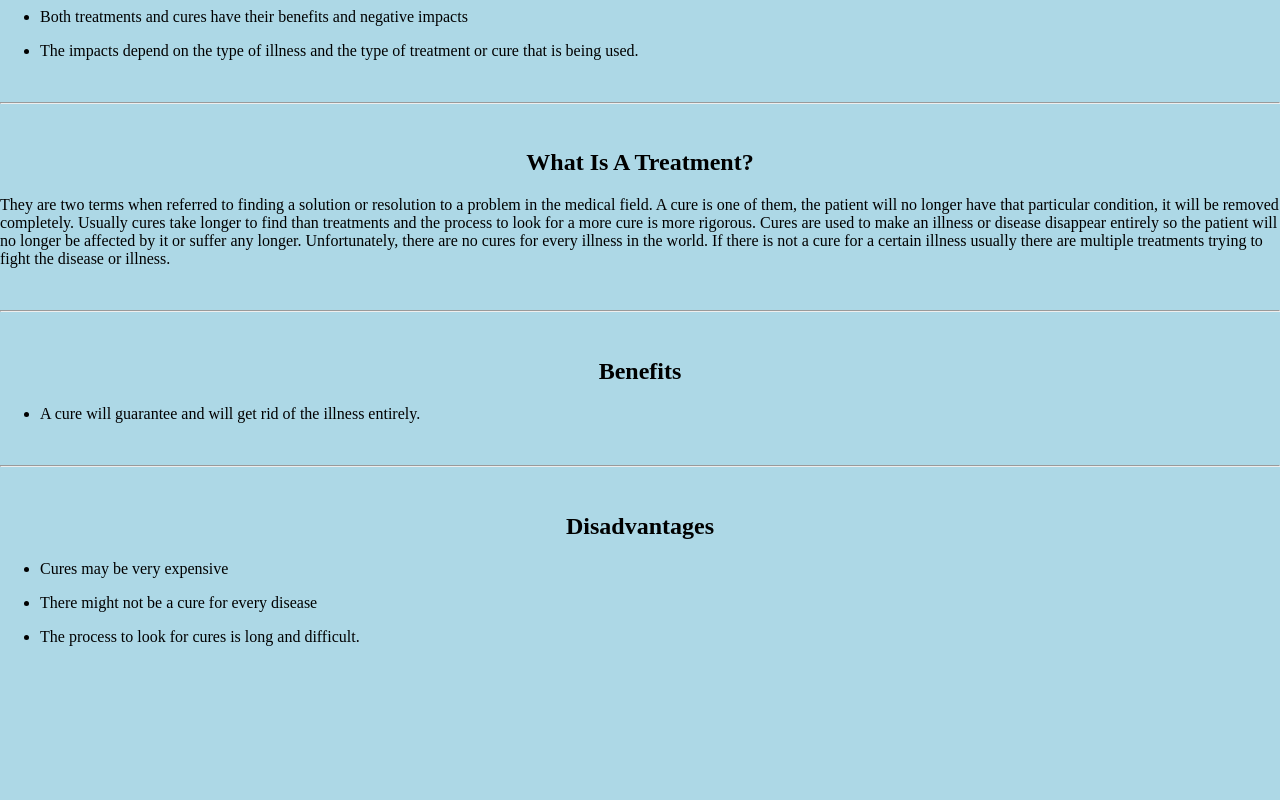
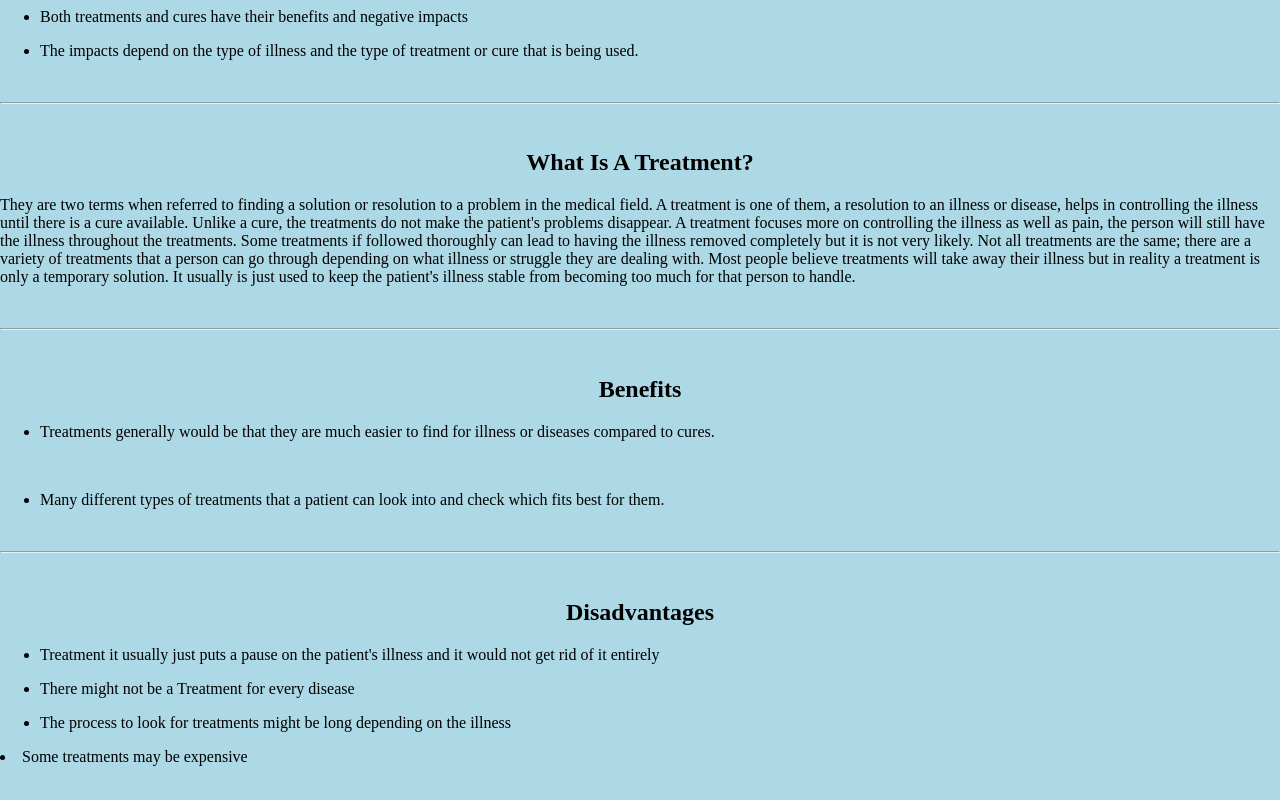
Before and after one commit to lesliec1071/freedom-project, a plain HTML site: page treatment.html in a window 1280 px wide. Shown: the part 859-1659 px from the top of the page. Before the commit the page ends 1539 px from the top, so only its background shows below. Drawn offline with Linux system fonts and the light colour scheme.

Commit message:
added the correct info into the treatment page

```diff
--- a/treatment.html
+++ b/treatment.html
@@ -79,20 +79,24 @@ body {
 <hr>
 <br>
 <h2 id="C4" align="center">What Is A Treatment?</h2>
-<p>They are two terms when referred to finding a solution or  resolution to a problem in the medical field. A cure is one of them, the patient will no longer have that particular condition, it will be removed completely. Usually cures take longer to find than treatments and the process to look for a more cure is more rigorous. Cures are used to make an illness or disease disappear entirely so the patient will no longer be affected by it or suffer any longer. Unfortunately, there are no cures for every illness in the world. If there is not a cure for a certain illness usually there are multiple treatments trying to fight the disease or illness.
+<p>They are two terms when referred to finding a solution or  resolution to a problem in the medical field. A  treatment is one of them, a resolution to an illness or disease, helps in controlling the illness until there is a cure available. Unlike a cure, the treatments do not make the patient's problems disappear. A treatment focuses more on controlling the illness as well as pain, the person will still have the illness throughout the treatments. Some treatments if followed thoroughly can lead to having the illness removed completely but it is not very likely. Not all treatments are the same; there are a variety of treatments that a person can go through depending on what illness or struggle they are dealing with. Most people believe treatments will take away their illness but in reality a treatment is only a temporary solution. It usually is just used to keep the patient's illness stable from becoming too much for that person to handle.
 </p>
 <br>
 <hr>
 <br>
 <h2 id="C3" align="center">Benefits</h2>
-<ul><li><p>A cure will guarantee and will get rid of the illness entirely. </p></li></ul>
+<ul><li><p>Treatments generally would be that they are much easier to find for illness or diseases compared to cures.</p></li></ul>
+<br>
+<ul><li><p>Many different types of treatments that a patient can look into and check which fits best for them.</p></li></ul>
 <br>
 <hr>
 <br>
 <h2 id="C1" align="center">Disadvantages</h2>
-<ul><li><p>Cures may be very expensive</p></li>
-<p><li>There might not be a cure for every disease</li></p>
-<p><li>The process to look for cures is long and difficult.
+<ul><li><p>Treatment it usually just puts a pause on the patient's illness and it would not get rid of it entirely</p></li>
+<p><li>There might not be a Treatment for every disease</li></p>
+<p><li>The process to look for treatments might be long depending on the illness
+</li></p></ul>
+<p><li>Some treatments may be expensive
 </li></p></ul>
 <br>
 </body>
```
